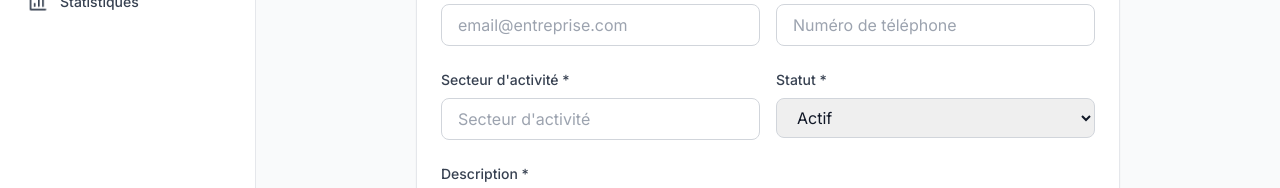
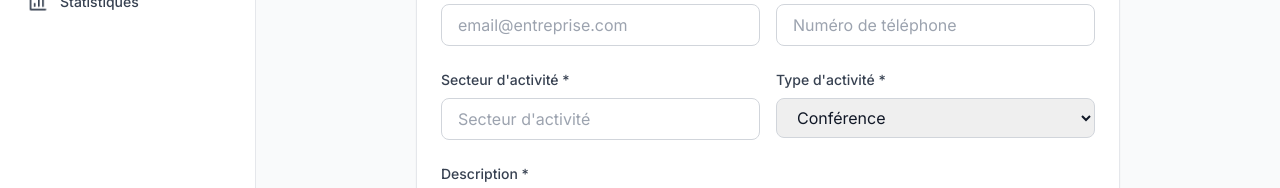
Before and after one commit to MarcDelon/journees-emploi-formation, a Next.js app: page /admin/activites/entreprises/new in a window 1280 px wide. Shown: the part 272-460 px from the top of the page. Built offline with nearby package versions, Linux system fonts and the light colour scheme; a web font is replaced by a local one.

Commit message:
feat(admin): ajout du type dactivité (conférence/masterclass) dans le formulaire et la liste

```diff
--- a/src/app/admin/activites/entreprises/new/page.tsx
+++ b/src/app/admin/activites/entreprises/new/page.tsx
@@ -18,6 +18,7 @@ export default function NewCompanyActivity() {
     phone: '',
     sector: '',
     description: '',
+    activity_type: 'conference' as 'conference' | 'masterclass',
     status: 'active' as 'active' | 'inactive'
   })
 
@@ -41,6 +42,7 @@ export default function NewCompanyActivity() {
         phone: formData.phone || undefined,
         sector: formData.sector,
         description: formData.description,
+        activity_type: formData.activity_type,
         status: formData.status
       })
 
@@ -168,17 +170,17 @@ export default function NewCompanyActivity() {
               </div>
               <div>
                 <label className="block text-sm font-medium text-gray-700 mb-2">
-                  Statut *
+                  Type d'activité *
                 </label>
                 <select
-                  name="status"
-                  value={formData.status}
+                  name="activity_type"
+                  value={formData.activity_type}
                   onChange={handleChange}
                   required
                   className="w-full px-4 py-2 border border-gray-300 rounded-lg focus:ring-2 focus:ring-event-blue focus:border-transparent"
                 >
-                  <option value="active">Actif</option>
-                  <option value="inactive">Inactif</option>
+                  <option value="conference">Conférence</option>
+                  <option value="masterclass">Masterclass</option>
                 </select>
               </div>
             </div>
--- a/src/app/admin/activites/entreprises/page.tsx
+++ b/src/app/admin/activites/entreprises/page.tsx
@@ -29,6 +29,7 @@ interface CompanyActivity {
   phone?: string
   sector: string
   description: string
+  activity_type: 'conference' | 'masterclass'
   created_at: string
   status: 'active' | 'inactive'
 }
@@ -37,6 +38,7 @@ export default function AdminCompanyActivities() {
   const [activities, setActivities] = useState<CompanyActivity[]>([])
   const [searchTerm, setSearchTerm] = useState('')
   const [filterStatus, setFilterStatus] = useState<string>('all')
+  const [filterType, setFilterType] = useState<string>('all')
   const [isLoading, setIsLoading] = useState(true)
   const router = useRouter()
 
@@ -70,7 +72,8 @@ export default function AdminCompanyActivities() {
                          activity.contact_person.toLowerCase().includes(searchTerm.toLowerCase()) ||
                          activity.email.toLowerCase().includes(searchTerm.toLowerCase())
     const matchesFilter = filterStatus === 'all' || activity.status === filterStatus
-    return matchesSearch && matchesFilter
+    const matchesType = filterType === 'all' || activity.activity_type === filterType
+    return matchesSearch && matchesFilter && matchesType
   })
 
   const getStatusColor = (status: string) => {
@@ -141,6 +144,20 @@ export default function AdminCompanyActivities() {
                 <option value="inactive">Inactif</option>
               </select>
             </div>
+
+            {/* Filtre par type */}
+            <div className="relative">
+              <Filter className="absolute left-3 top-1/2 transform -translate-y-1/2 text-gray-400 w-5 h-5" />
+              <select
+                value={filterType}
+                onChange={(e) => setFilterType(e.target.value)}
+                className="pl-10 pr-8 py-2 border border-gray-300 rounded-lg focus:ring-2 focus:ring-event-blue focus:border-transparent appearance-none bg-white"
+              >
+                <option value="all">Tous les types</option>
+                <option value="conference">Conférence</option>
+                <option value="masterclass">Masterclass</option>
+              </select>
+            </div>
           </div>
         </div>
 
@@ -167,6 +184,9 @@ export default function AdminCompanyActivities() {
                         <h3 className="text-lg font-semibold text-gray-900">{activity.company_name}</h3>
                         <span className={`px-2 py-1 text-xs font-medium rounded-full ${getStatusColor(activity.status)}`}>
                           {activity.status === 'active' ? 'Actif' : 'Inactif'}
+                        </span>
+                        <span className="px-2 py-1 text-xs font-medium rounded-full bg-blue-100 text-blue-800">
+                          {activity.activity_type === 'conference' ? 'Conférence' : 'Masterclass'}
                         </span>
                       </div>
 
```
